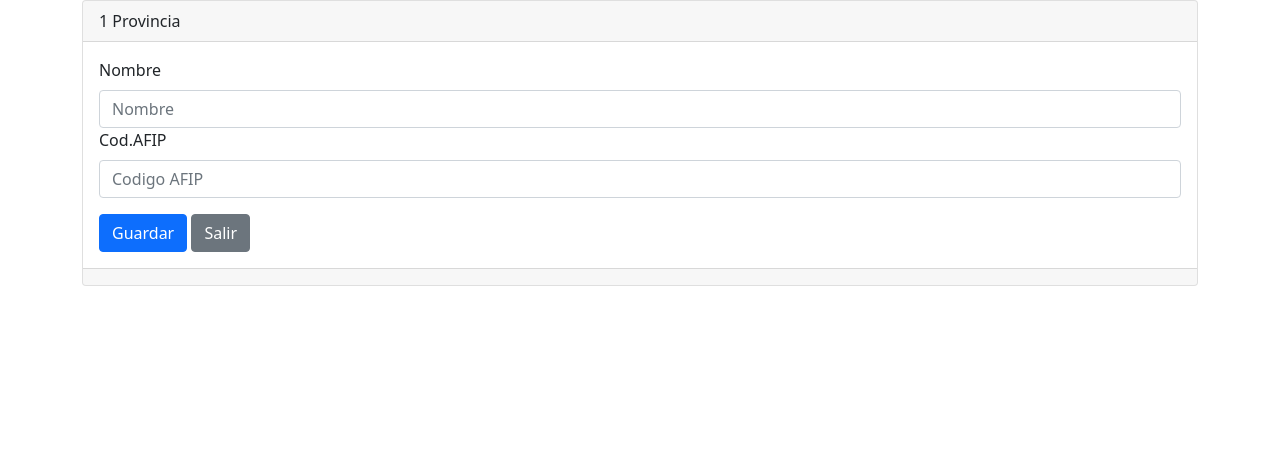
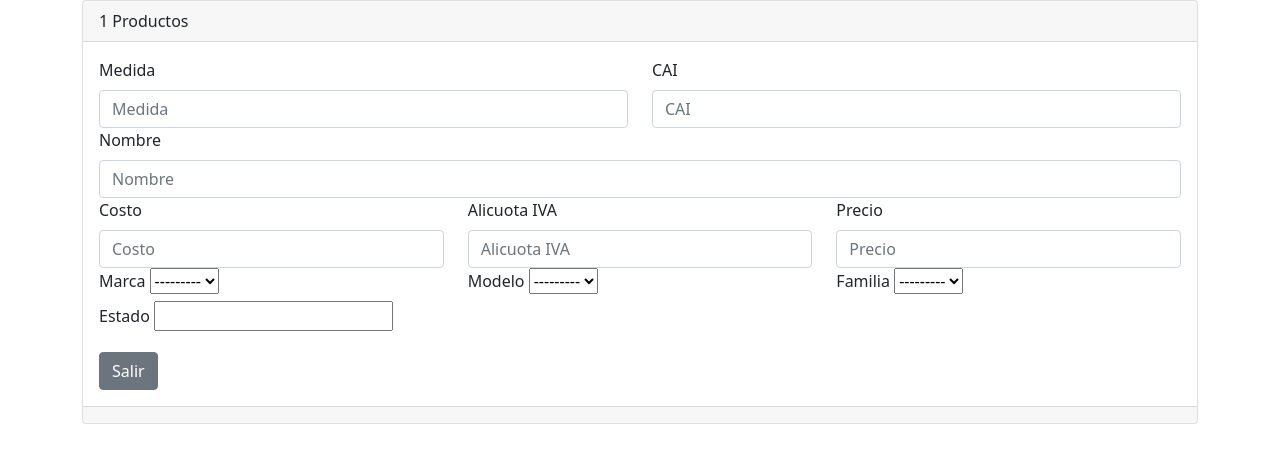
Before and after one commit to MarioAgeno/debona, a Django app: page /archivos/lista/agregar/1/ in a window 1280 px wide. Shown: the part 16-479 px from the top of the page. Run offline with Django 4.2, Linux system fonts and the light colour scheme; data that the repository does not hold is empty.

```diff
--- a/DEBONA/apps/archivos/admin.py
+++ b/DEBONA/apps/archivos/admin.py
@@ -38,6 +38,7 @@ admin.site.register(Tpercepib)
 admin.site.register(Treten)
 admin.site.register(Vendedor)
 admin.site.register(ClientesResumenPendiente)
+admin.site.register(stockMedidaView)
 
 #admin.site.register(Lista)
 @admin.register(Lista)
--- a/DEBONA/apps/archivos/forms.py
+++ b/DEBONA/apps/archivos/forms.py
@@ -1,5 +1,5 @@
 from django import forms
-from .models import Provincia, Clientes, ClientesSaldos, Lista
+from .models import Provincia, Clientes, ClientesSaldos, Lista, stockMedidaView
 
 class ProvinciaForm(forms.ModelForm):
     class Meta:
@@ -83,3 +83,13 @@ class ListaForm(forms.ModelForm):
               'idmodelo',
               'idestado'
         ]
+
+class stockMedidaViewForm(forms.ModelForm):
+    class Meta:
+        model = stockMedidaView
+        fields = [
+            'idlista',
+            'stock',
+            'nombre',
+            'minimo'
+        ]
--- a/DEBONA/apps/archivos/models.py
+++ b/DEBONA/apps/archivos/models.py
@@ -526,3 +526,20 @@ class ClientesResumenPendiente(models.Model):
 
     def __str__(self):
         return self.fecha
+
+
+class stockMedidaView(models.Model):
+    idlista = models.IntegerField()
+    medida = models.CharField(max_length=10)
+    nombre = models.CharField(max_length=30)
+    stock = models.IntegerField()
+    minimo = models.IntegerField()
+
+    class Meta:
+        managed = False
+        db_table = 'stockMedidaView'
+        verbose_name = ('Stock Actual')
+        ordering = ['nombre']
+
+    def __str__(self):
+        return self.nombre
--- a/DEBONA/apps/archivos/templates/archivos/lista/form.html
+++ b/DEBONA/apps/archivos/templates/archivos/lista/form.html
@@ -4,7 +4,7 @@
 
 <!-- Block Title  ---------------------------------------------------------------------------------------->
 {% block title %}
-	Provincias
+	Productos
 {% endblock title %}
 
 <!-- Block Header ---------------------------------------------------------------------------------------->
@@ -18,7 +18,7 @@
 			<div class="col">
 				<div class="card">
 					<div class="card-header">
-						{{ accion }} Provincia
+						{{ accion }} Productos
 					</div>
 
 					<div class="card-body">
@@ -29,23 +29,68 @@
 							{% csrf_token %}
 							<div class="row">
 								<div class="col">
-									<label for="Provincia" class="form-label">Nombre</label>
-									<input type="text" class="form-control" id="Provincia" name="nombre" placeholder="Nombre"
+									<label for="medida" class="form-label">Medida</label>
+									<input type="text" class="form-control" id="medida" name="medida" placeholder="Medida"
+										value="{{ form.medida.value | default:'' }}" autocomplete="off">
+								</div>
+
+								<div class="col">
+									<label for="cai" class="form-label">CAI</label>
+									<input type="text" class="form-control" id="cai" name="medida" placeholder="CAI"
+										value="{{ form.cai.value | default:'' }}" autocomplete="off">
+								</div>
+							</div>
+
+							<div class="row">
+								<div class="col">
+									<label for="Lista" class="form-label">Nombre</label>
+									<input type="text" class="form-control" id="Lista" name="nombre" placeholder="Nombre"
 										value="{{ form.nombre.value | default:'' }}" autocomplete="off">
 								</div>
 							</div>
 
 							<div class="row">
 								<div class="col">
-									<label for="codAFIP" class="form-label">Cod.AFIP</label>
-									<input type="text" class="form-control" id="codAFIP" name="codAFIP" placeholder="Codigo AFIP"
-										value="{{ form.codAFIP.value | default:'' }}" autocomplete="off">
+									<label for="costo" class="form-label">Costo</label>
+									<input type="text" class="form-control" id="costo" name="costo" placeholder="Costo"
+										value="{{ form.costo.value | default:'' }}" autocomplete="off">
+								</div>
+								<div class="col">
+									<label for="aliciva" class="form-label">Alicuota IVA</label>
+									<input type="text" class="form-control" id="aliciva" name="aliciva" placeholder="Alicuota IVA"
+										value="{{ form.aliciva.value | default:'' }}" autocomplete="off">
+								</div>
+								<div class="col">
+									<label for="precio" class="form-label">Precio</label>
+									<input type="text" class="form-control" id="precio" name="precio" placeholder="Precio"
+										value="{{ form.precio.value | default:'' }}" autocomplete="off">
+								</div>
+							</div>
+
+							<div class="row">
+								<div class="col">
+									<label for="marca" class="form-label">Marca</label>
+									{{ form.idmarcar }}
+								</div>
+								<div class="col">
+									<label for="modelo" class="form-label">Modelo</label>
+									{{ form.idmodelo }}
+								</div>
+								<div class="col">
+									<label for="Familia" class="form-label">Familia</label>
+									{{ form.idfamilia }}
+								</div>
+							</div>
+
+							<div>
+								<div class="col">
+									<label for="idestado" class="form-label">Estado</label>
+									{{ form.idestado }}
 								</div>
 							</div>
 
 							<div class="mt-3">
-								<button type="submit" class="btn btn-primary">Guardar</button>
-								<a class="btn btn-secondary" href="{% url 'provincia_listar' %}">Salir</a>
+								<a class="btn btn-secondary" href="{% url 'lista_listar' %}">Salir</a>
 							</div>
 						</form>
 					</div> <!-- /End Body -->
--- a/DEBONA/apps/archivos/urls.py
+++ b/DEBONA/apps/archivos/urls.py
@@ -3,7 +3,7 @@ from django.urls import path
 from .views import provincia_listar, provincia_agregar, provincia_editar, provincia_eliminar
 from .views import cliente_listar, cliente_agregar, cliente_editar, cliente_eliminar, cliente_listar_crud
 from .views import clientesaldo_listar, clientesaldo_solo, clienteresumenpendiente_listar
-from .views import lista_listar, lista_agregar, lista_editar, lista_eliminar
+from .views import lista_listar, lista_agregar, lista_editar, lista_eliminar, stockmedida
 
 
 
@@ -18,6 +18,8 @@ urlpatterns = [
 	path('lista/agregar/<str:accion>/', lista_agregar, name="lista_agregar"),
 	path('lista/editar/<int:id>/<str:accion>/', lista_editar, name="lista_editar"),
 	path('lista/eliminar/<int:id>/', lista_eliminar, name='lista_eliminar'),
+	path('lista/stockmedida/<int:id>', stockmedida, name="stockmedida"),
+
 	#-- Clientes.
 	path('cliente/listar/', cliente_listar, name="cliente_listar"),
 	path('cliente/cliente_listar_crud/', cliente_listar_crud, name="cliente_listar_crud"),
--- a/DEBONA/apps/archivos/views.py
+++ b/DEBONA/apps/archivos/views.py
@@ -270,8 +270,21 @@ def lista_eliminar(request, id):
 	lista = Lista.objects.get(id=id)
 	if request.method == 'POST':
 		lista.delete()
-
 		return redirect('lista_listar')
 
-	#-- Si es llamada esta vista con el método GET, mostrar la confirmación de la provincia a elimiar.
-	return render(request, 'archivos/lista/eliminar.html', {'producto': lista})
+	#-- Si es llamada esta vista con el método GET, mostrar la confirmación del producto a elimiar.
+	return render(request, 'archivos/lista/eliminar.html', {'lista': lista})
+
+#-- Stock por Medida -----------------------------------------------------------------------
+#-- Vista de Stock por Medida
+def stockmedida(request, id):
+	resumen_lst = stockMedidaView.objects.filter(idlista=id)
+	resumen_pag = Paginator(resumen_lst,25)
+	page = request.GET.get('page', 1)
+	resumen = resumen_pag.get_page(page)
+
+	context = {
+		'resumen': resumen,
+		'paginator': resumen_pag
+	}
+	return render(request, 'archivos/lista/stockmedida.html', context)
--- a/DEBONA/cnf/settings.py
+++ b/DEBONA/cnf/settings.py
@@ -81,7 +81,7 @@ DATABASES = {
         'NAME': 'Debona',
         #'USER': 'sa',
         #'PASSWORD': 'Italy2317',
-        'HOST': 'PCMARIO\SQLEXPRESS',
+        'HOST': 'HPMARIO\SQLEXPRESS',
         #'HOST': '186.189.231.233,10869\SQLEXPRESS',
         'OPTIONS': {
             'driver': 'SQL Server Native Client 11.0',
```
Also changed, not shown: DEBONA/apps/archivos/templates/archivos/lista/eliminar.html (+4 -4 lines), DEBONA/apps/archivos/templates/archivos/lista/listar.html (+9 -9 lines), DEBONA/apps/archivos/templates/archivos/lista/stockmedida.html (added, +50 -0 lines).
